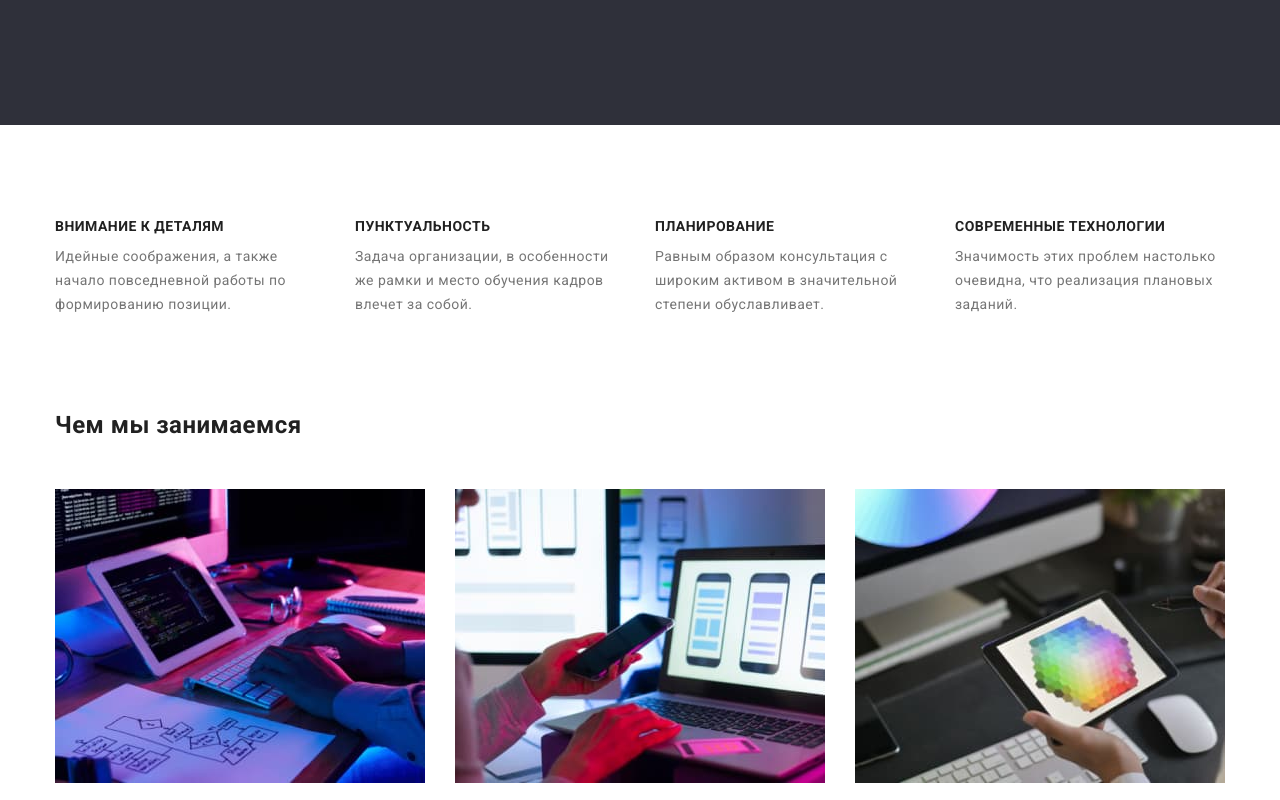
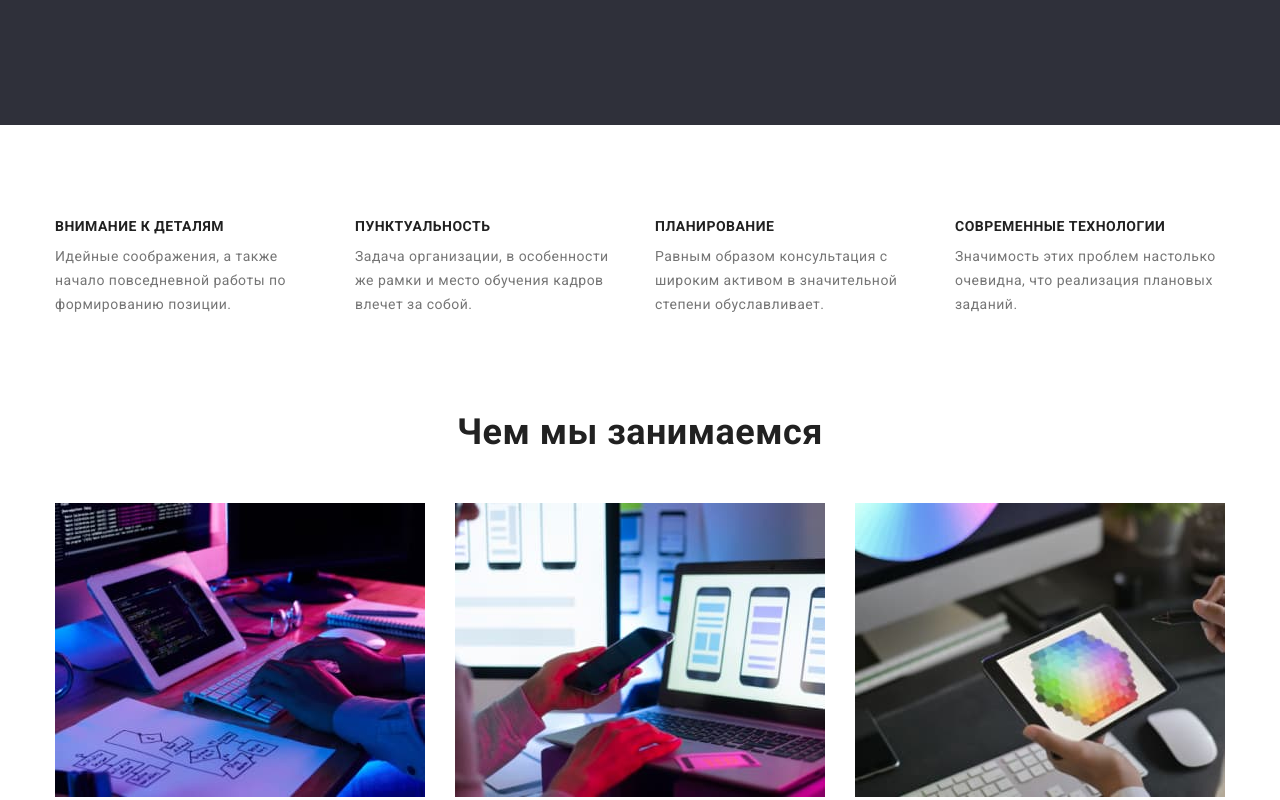
Before and after one commit to Slavik-mvg/goit-markup-hw-03, a plain HTML site: page index.html in a window 1280 px wide. Shown: the part 560-1360 px from the top of the page. Drawn offline with nearby package versions, Linux system fonts and the light colour scheme.

Commit message:
тз3 (3)

```diff
--- a/css/styiles.css
+++ b/css/styiles.css
@@ -229,10 +229,6 @@ body {
   flex-wrap: wrap;
 }
 
-.advantage {
-  padding-bottom: 0;
-}
-
 .advantage-list .item {
   width: 270px;
   /* background-color: tomato; */
@@ -255,6 +251,10 @@ body {
 
 /* <!-------------------Чем мы занимаемся-->---------------- */
 
+.works {
+  padding-top: 0;
+}
+
 .works-list {
   display: flex;
 }
@@ -263,9 +263,9 @@ body {
   margin-left: 30px;
 }
 
-.work-title {
-padding-bottom: 50px;
-align-content: center;}
+.works .title {
+  padding-bottom: 50px;
+}
 
 /* <!--------------------Наша команда-----------------------------> */
 
@@ -288,7 +288,7 @@ align-content: center;}
 .commad-list .item:not(:first-child) {
   margin-left: 30px;
 }
-.commad-title {
+.commad .title {
   padding-bottom: 50px;
 }
 
@@ -398,8 +398,7 @@ align-content: center;}
 
   padding-top: 50px;
 
-    /* outline: 1px tomato; */
-
+  /* outline: 1px tomato; */
 }
 
 .project-item {
--- a/index.html
+++ b/index.html
@@ -111,7 +111,7 @@
       <!--Чем мы занимаемся-->
       <section class="works section">
         <div class="container">
-          <h2 class="work-title">Чем мы занимаемся</h2>
+          <h2 class="title">Чем мы занимаемся</h2>
 
           <ul class="list works-list">
             <li class="item">
```
